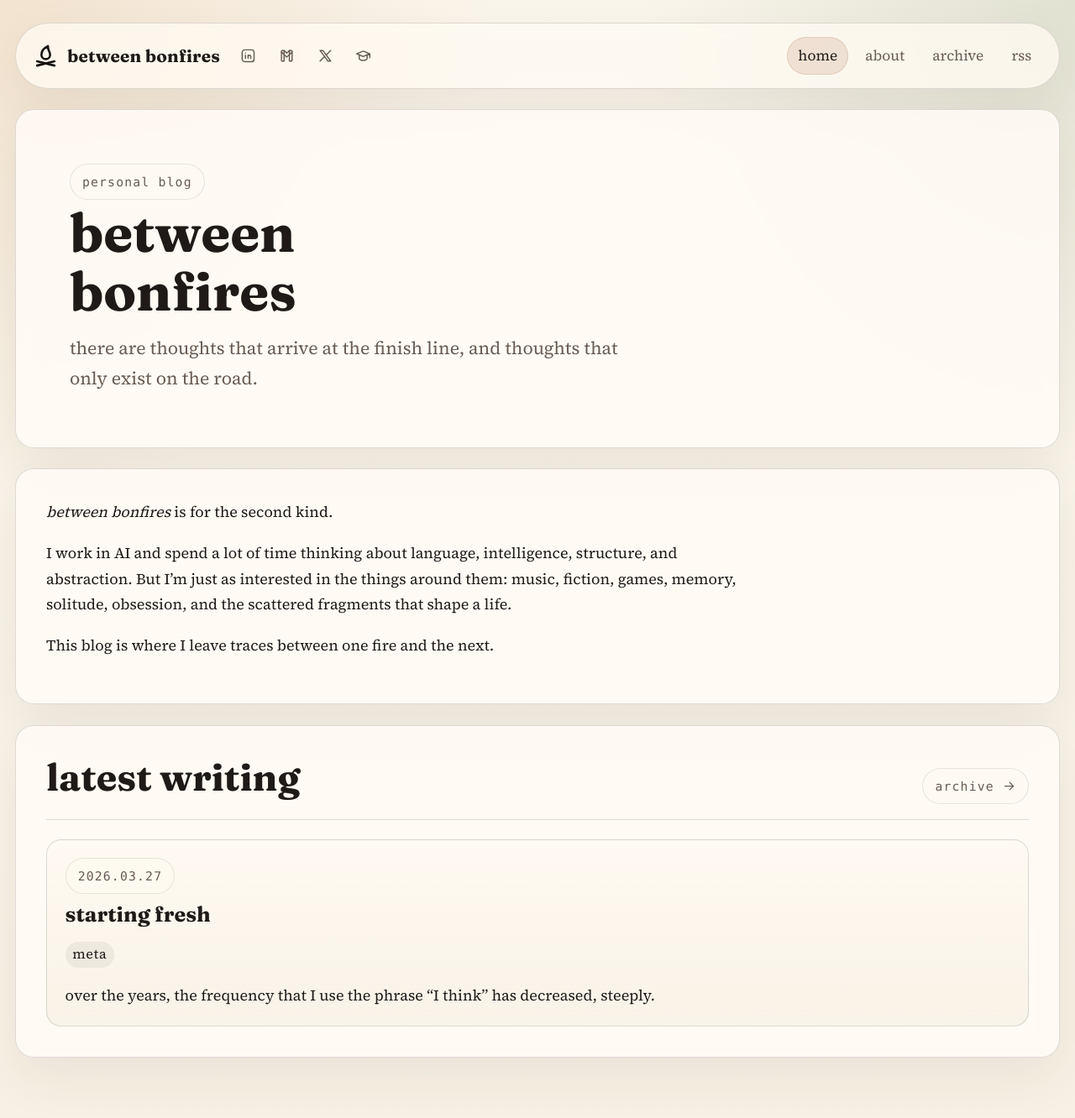
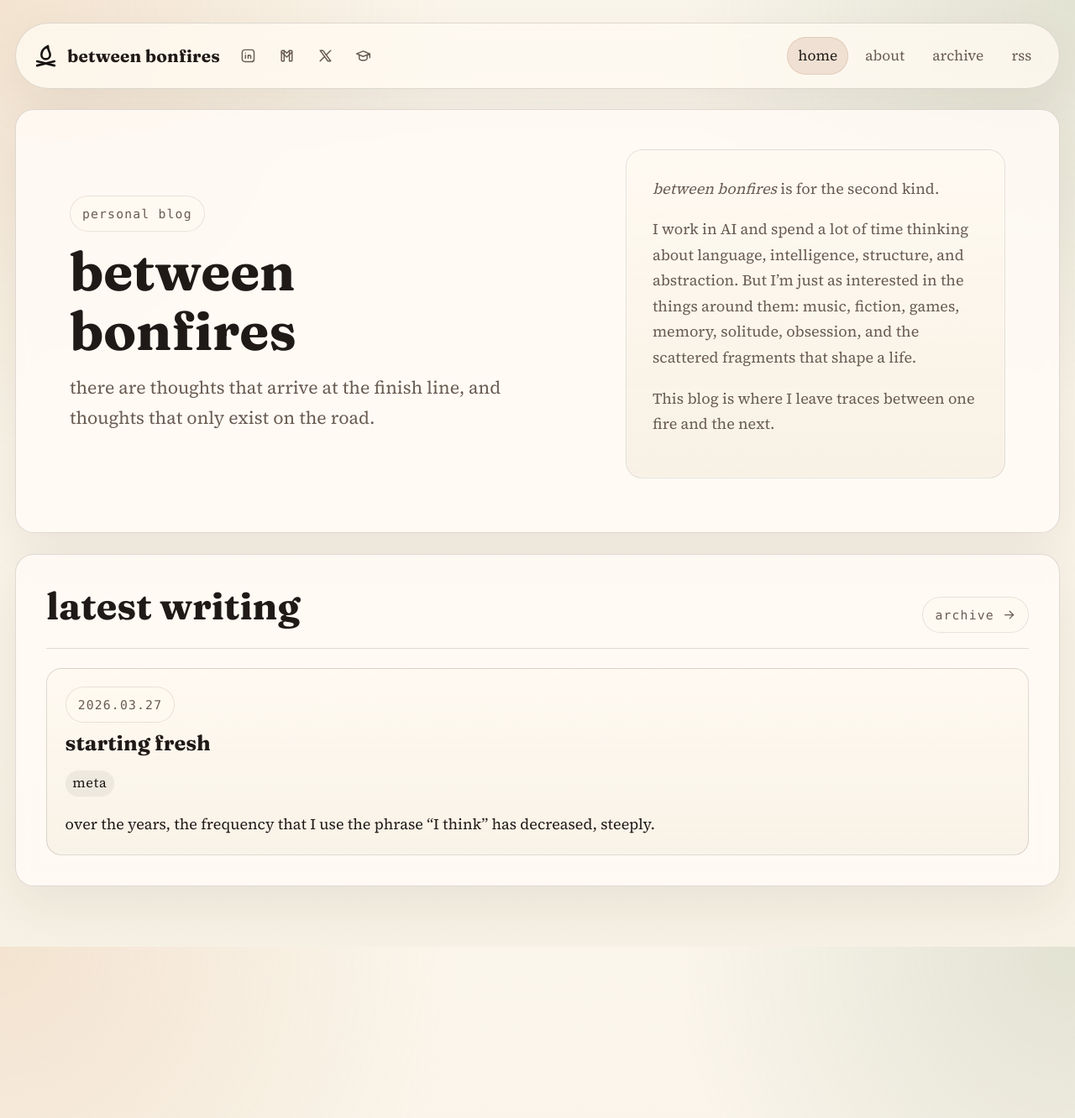
Before and after one commit to vkhangpham/vkhangpham.github.io, a Jekyll site: the page built from index.md, in a window 1280 px wide. Shown: the whole page at 84% size. Built offline with Jekyll 4.4.1, drawn with Linux system fonts in a browser that asks for light colours.

Commit message:
Refine home layout and reading widths

```diff
--- a/_layouts/home.html
+++ b/_layouts/home.html
@@ -2,22 +2,22 @@
 layout: default
 ---
 <section class="hero page-panel home-hero">
-  <div class="page-body home-hero-body">
+  <div class="page-body home-hero-body{% if content != '' %} home-hero-body--split{% endif %}">
+    <div class="home-hero-main">
       <p class="eyebrow">personal blog</p>
       <h1>{{ site.title }}</h1>
       <p class="hero-copy">{{ page.intro | default: site.description }}</p>
     </div>
-</section>
 
     {% if content != "" %}
-<section class="panel page-panel">
-  <div class="page-body">
-    <div class="prose">
+    <div class="home-hero-intro">
+      <div class="home-hero-intro-copy prose">
         {{ content }}
       </div>
     </div>
+    {% endif %}
+  </div>
 </section>
-{% endif %}
 
 <section class="panel page-panel">
   <div class="section-heading">
--- a/_layouts/page.html
+++ b/_layouts/page.html
@@ -1,7 +1,7 @@
 ---
 layout: default
 ---
-<section class="panel page-panel">
+<section class="panel page-panel{% if page.reading_width %} page-panel--reading{% endif %}">
   <header class="page-header">
     <h1>{{ page.title | downcase }}</h1>
   </header>
--- a/assets/css/site.css
+++ b/assets/css/site.css
@@ -171,7 +171,54 @@ pre code {
 }
 
 .home-hero-body {
-  padding: clamp(1.5rem, 4vw, 2.4rem);
+  display: grid;
+  gap: clamp(1.4rem, 4vw, 3rem);
+  align-items: stretch;
+  padding:
+    clamp(0.95rem, 2.4vw, 1.45rem)
+    clamp(1.5rem, 4vw, 2.4rem)
+    clamp(1.7rem, 4vw, 2.4rem);
+}
+
+.home-hero-body--split {
+  grid-template-columns: minmax(0, 1.15fr) minmax(18rem, 0.85fr);
+}
+
+.home-hero-main {
+  display: flex;
+  flex-direction: column;
+  justify-content: center;
+  min-width: 0;
+  padding-block: clamp(0.3rem, 1vw, 1rem);
+}
+
+.home-hero .eyebrow {
+  margin-bottom: 0.7rem;
+}
+
+.home-hero-intro {
+  display: flex;
+  align-items: stretch;
+}
+
+.home-hero-intro-copy {
+  width: 100%;
+  padding: clamp(1.15rem, 2.8vw, 1.7rem);
+  border: 1px solid rgba(31, 26, 23, 0.1);
+  border-radius: calc(var(--radius) - 2px);
+  background:
+    linear-gradient(180deg, rgba(255, 250, 241, 0.9), rgba(246, 238, 224, 0.78));
+  box-shadow: inset 0 0 0 1px rgba(255, 255, 255, 0.35);
+}
+
+.home-hero-intro-copy.prose {
+  max-width: none;
+  color: var(--muted);
+  font-size: 1rem;
+}
+
+.home-hero-intro-copy.prose > * + * {
+  margin-top: 1rem;
 }
 
 .eyebrow,
@@ -202,14 +249,15 @@ pre code {
 }
 
 .hero h1 {
-  margin: 0.2rem 0 0.8rem;
+  margin: 0 0 0.8rem;
   font-size: clamp(2.3rem, 5vw, 4rem);
   max-width: 12ch;
+  text-wrap: balance;
 }
 
 .hero-copy {
   margin: 0;
-  max-width: 38rem;
+  max-width: 32rem;
   font-size: 1.18rem;
   color: var(--muted);
 }
@@ -561,6 +609,12 @@ pre code {
   max-width: none;
 }
 
+.page-panel--reading {
+  max-width: calc(var(--content-width) + 4rem);
+  margin-left: auto;
+  margin-right: auto;
+}
+
 .eyebrow,
 .post-card .meta,
 .page-count,
@@ -731,6 +785,16 @@ pre code {
   margin: 2rem 0;
 }
 
+@media (max-width: 920px) {
+  .home-hero-body--split {
+    grid-template-columns: 1fr;
+  }
+
+  .home-hero-main {
+    padding-block: 0;
+  }
+}
+
 @media (max-width: 700px) {
   html {
     font-size: 17px;
```
Also changed, not shown: AGENTS.md (+5 -0 lines), about.md (+1 -0 lines), .learnings/LEARNINGS.md. Lines whose indentation alone changed are shown as unchanged.
